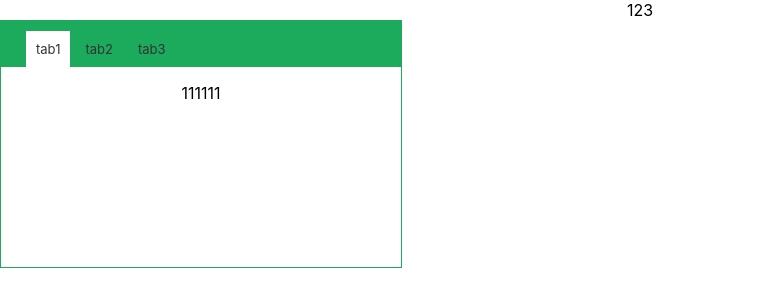
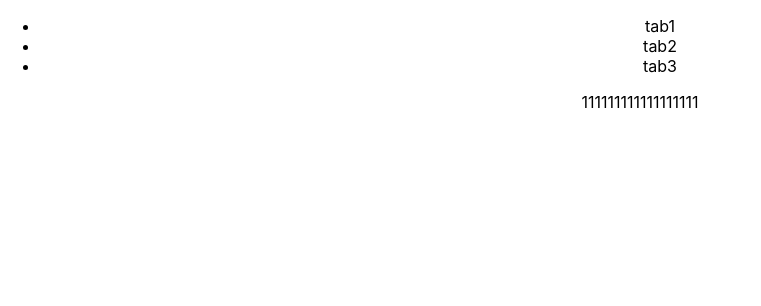
Before and after one commit to michelle3356/reactHw201911, a React (Create React App) app: page / in a window 1280 px wide. Shown: the top 306 px of the page, without its empty margins (0-761 px from the left). Built offline with nearby package versions, Linux system fonts and the light colour scheme.

Commit message:
update hw12

```diff
--- a/src/HwTwelveTab.js
+++ b/src/HwTwelveTab.js
@@ -1,28 +1,31 @@
-import React, { Component } from 'react'
-import './HwTwelveTabCss.css';
-import tab_content_1 from './HwTwelveTabCss.css';
-import tab_content_2 from './HwTwelveTabCss.css';
-import tab_content_3 from './HwTwelveTabCss.css';
+import React, { Component } from 'react';
+
+const contentList = [
+  '111111111111111111',
+  '222222222222222222',
+  '333333333333333333',
+];
 
 export default class HwTwelveTab extends Component {
-  handleClick = (e) => {
-    console.log(e.target)
+  constructor() {
+    super();
+    this.state = {
+      index: 0,
+    }
+  }
+  handleClick = (index) => {
+    this.setState({ index })
   }
   render() {
     return (
       <div>
-        <span id="tab_1">1</span>
-        <span id="tab_2">2</span>
-        <span id="tab_3">3</span>
         <div id="tab">
           <ul>
-            <li onClick={this.handleClick}><a href="#tab_1">tab1</a></li>
-            <li><a href="#tab_2">tab2</a></li>
-            <li><a href="#tab_3">tab3</a></li>
+            <li onClick={this.handleClick.bind(this, 0)}>tab1</li>
+            <li onClick={this.handleClick.bind(this, 1)}>tab2</li>
+            <li onClick={this.handleClick.bind(this, 2)}>tab3</li>
           </ul>
-          <div className={tab_content_1}><p>111111</p></div>
-          <div className={tab_content_2}><p>222222</p></div>
-          <div className={tab_content_3}><p>333333</p></div>
+          <div><p>{contentList[this.state.index]}</p></div>
         </div>
       </div>
       )
```
